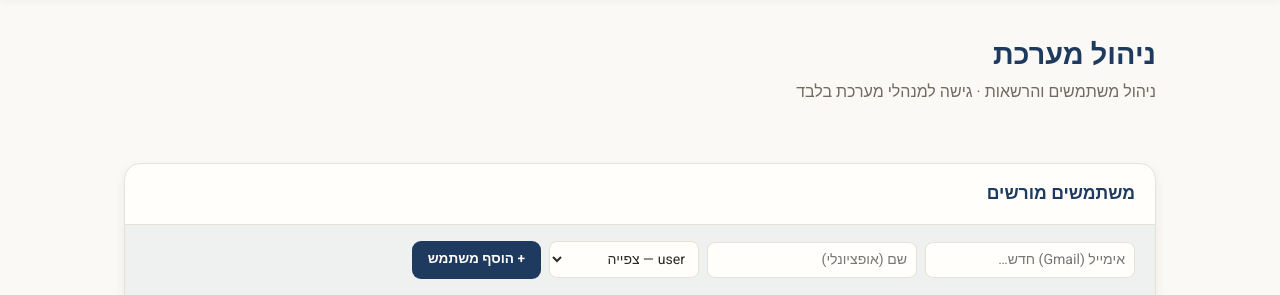
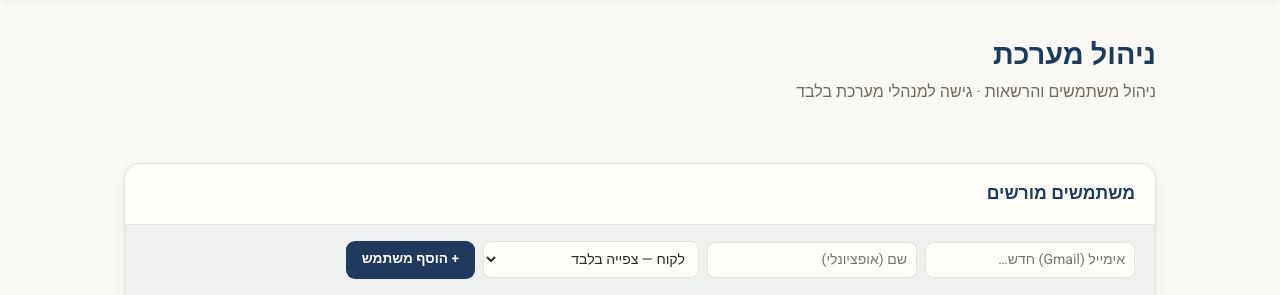
Before and after one commit to boazeng/rotem-shani, a Python web app: template server/templates/manage.html in a window 1280 px wide. Shown: the part 64-359 px from the top of the page. Run offline with Jinja, Linux system fonts and the light colour scheme; the template is opened without the code that fills it, so the values that code supplies are empty.

Commit message:
User management: 3 profiles (מפתח על / משתמש / לקוח) + wire dashboard "הגדרות" to /manage
Labels map onto shared_auth's fixed internal roles (admin/approver/user) — no change to the shared library.

Co-Authored-By: Claude Opus 4.8 <noreply@anthropic.com>

```diff
--- a/server/templates/manage.html
+++ b/server/templates/manage.html
@@ -79,9 +79,9 @@
         <input id="newEmail" type="email" placeholder="אימייל (Gmail) חדש…" />
         <input id="newName" type="text" placeholder="שם (אופציונלי)" />
         <select id="newRole">
-          <option value="user">user — צפייה</option>
-          <option value="approver">approver — מאשר</option>
-          <option value="admin">admin — מנהל</option>
+          <option value="user">לקוח — צפייה בלבד</option>
+          <option value="approver">משתמש — הפעלת הסימולציה</option>
+          <option value="admin">מפתח על — שליטה מלאה</option>
         </select>
         <button class="btn btn-p" onclick="addUser()">+ הוסף משתמש</button>
       </div>
@@ -100,7 +100,10 @@
     let ME = null;
     const $ = s => document.querySelector(s);
     function msg(t, ok){ const m=$('#msg'); m.textContent=t; m.className = ok?'ok':'err'; if(t) setTimeout(()=>{if(m.textContent===t){m.textContent='';m.className='';}}, 4000); }
-    const roleBadge = r => `<span class="badge b-${r}">${r}</span>`;
+    // the 3 profiles (Hebrew labels) map onto shared_auth's fixed internal roles admin/approver/user
+    const ROLE_LABEL = { admin:'מפתח על', approver:'משתמש', user:'לקוח' };
+    const roleLabel = r => ROLE_LABEL[r] || r;
+    const roleBadge = r => `<span class="badge b-${r}">${roleLabel(r)}</span>`;
     const fmtDate = s => s ? new Date(s.replace(' ','T')+'Z').toLocaleString('he-IL',{dateStyle:'short',timeStyle:'short'}) : '—';
 
     async function api(url, opts){
@@ -112,7 +115,7 @@
 
     async function load(){
       const me = await api('/auth/me'); ME = me;
-      $('#whoami').textContent = me.email ? `מחובר: ${me.email} (${me.role})` : '';
+      $('#whoami').textContent = me.email ? `מחובר: ${me.email} (${roleLabel(me.role)})` : '';
       const { users, roles } = await api('/auth/users');
       $('#count').textContent = users.length + ' משתמשים';
       $('#rows').innerHTML = users.map(u => rowHtml(u, roles)).join('');
@@ -121,7 +124,7 @@
     function rowHtml(u, roles){
       const self = ME && u.email === ME.email;
       const roleSel = `<select onchange="setRole('${u.email}', this.value)" ${self?'disabled':''}>`+
-        roles.map(r=>`<option value="${r}" ${u.role===r?'selected':''}>${r}</option>`).join('')+`</select>`;
+        roles.map(r=>`<option value="${r}" ${u.role===r?'selected':''}>${roleLabel(r)}</option>`).join('')+`</select>`;
       const activeBtn = `<button class="btn btn-g" onclick="toggleActive('${u.email}', ${u.active?0:1})" ${self?'disabled':''}>`+
         (u.active?'השבת':'הפעל')+`</button>`;
       const delBtn = self?'' : `<button class="btn btn-d" onclick="delUser('${u.email}')">מחק</button>`;
```
Also changed, not shown: admin/index.html (+5 -3 lines).
